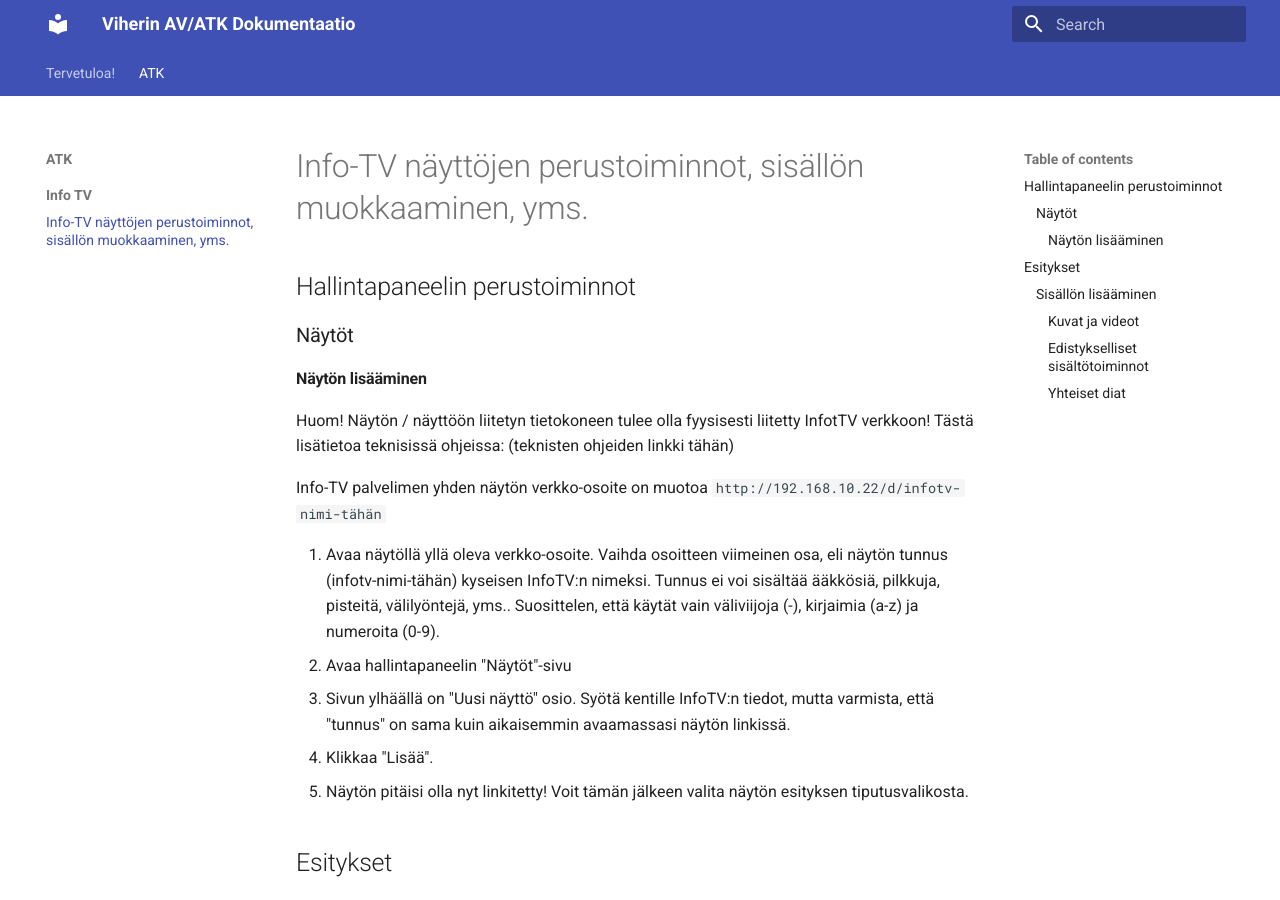
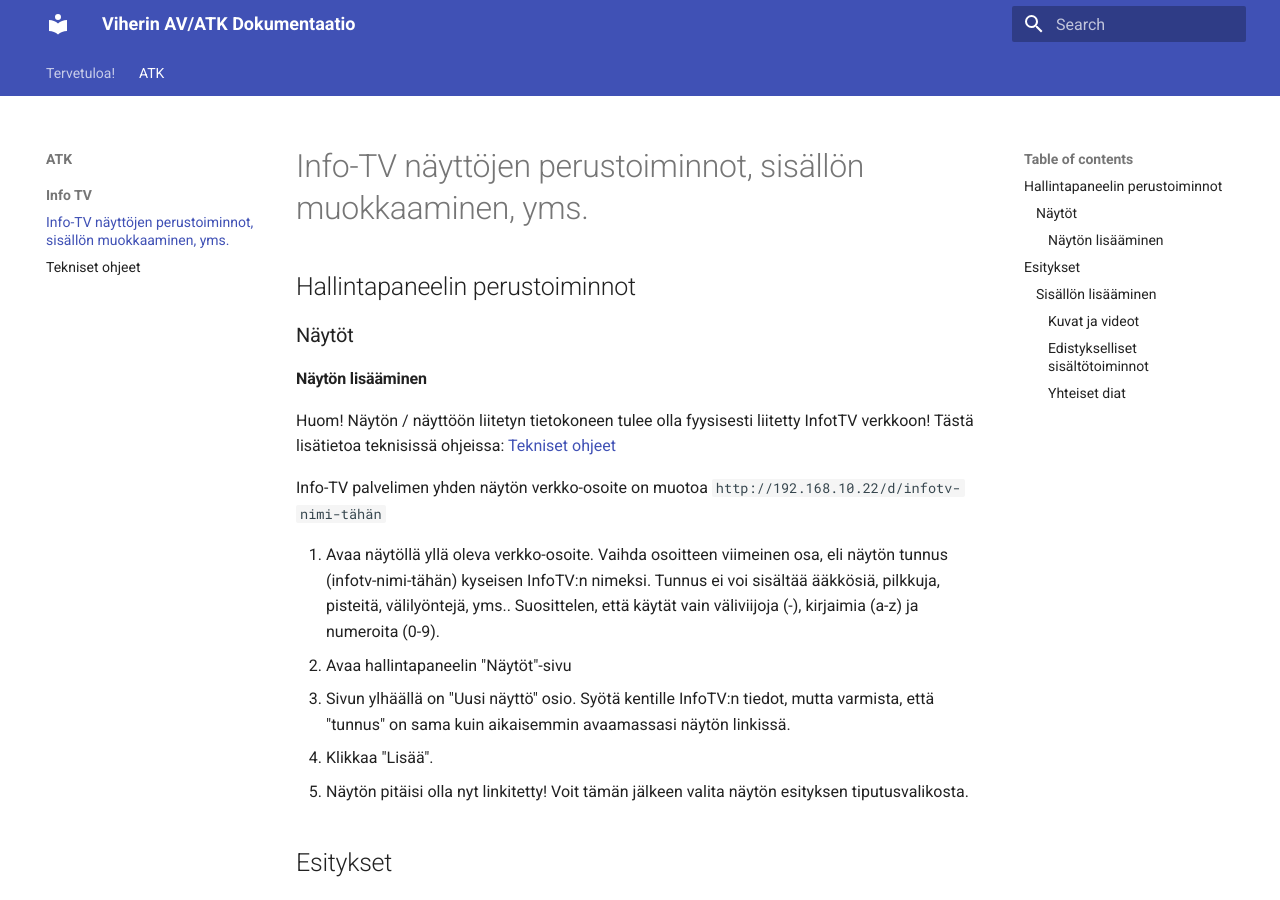
Before and after one commit to viherlaaksonlukio-sys/viheri-av-docs, an MkDocs documentation site: the page built from docs/ATK/Info-TV/Info-TV näyttöjen hallinta.md, in a window 1280 px wide and 900 px high. Built offline with MkDocs 1.6.1 and Material for MkDocs 9.7.7, drawn with Linux system fonts in a browser that asks for light colours.

Commit message:
linkkaria

```diff
--- a/docs/ATK/Info-TV/Info-TV näyttöjen hallinta.md
+++ b/docs/ATK/Info-TV/Info-TV näyttöjen hallinta.md
@@ -6,7 +6,7 @@
 
 #### Näytön lisääminen
 
-Huom! Näytön / näyttöön liitetyn tietokoneen tulee olla fyysisesti liitetty InfotTV verkkoon! Tästä lisätietoa teknisissä ohjeissa: (teknisten ohjeiden linkki tähän)
+Huom! Näytön / näyttöön liitetyn tietokoneen tulee olla fyysisesti liitetty InfotTV verkkoon! Tästä lisätietoa teknisissä ohjeissa: [Tekniset ohjeet](/Tekniset%20ohjeet.md)
 
 Info-TV palvelimen yhden näytön verkko-osoite on muotoa `http://192.168.10.22/d/infotv-nimi-tähän`
 
```
Also changed, not shown: docs/ATK/Info-TV/Tekniset ohjeet.md (added).
